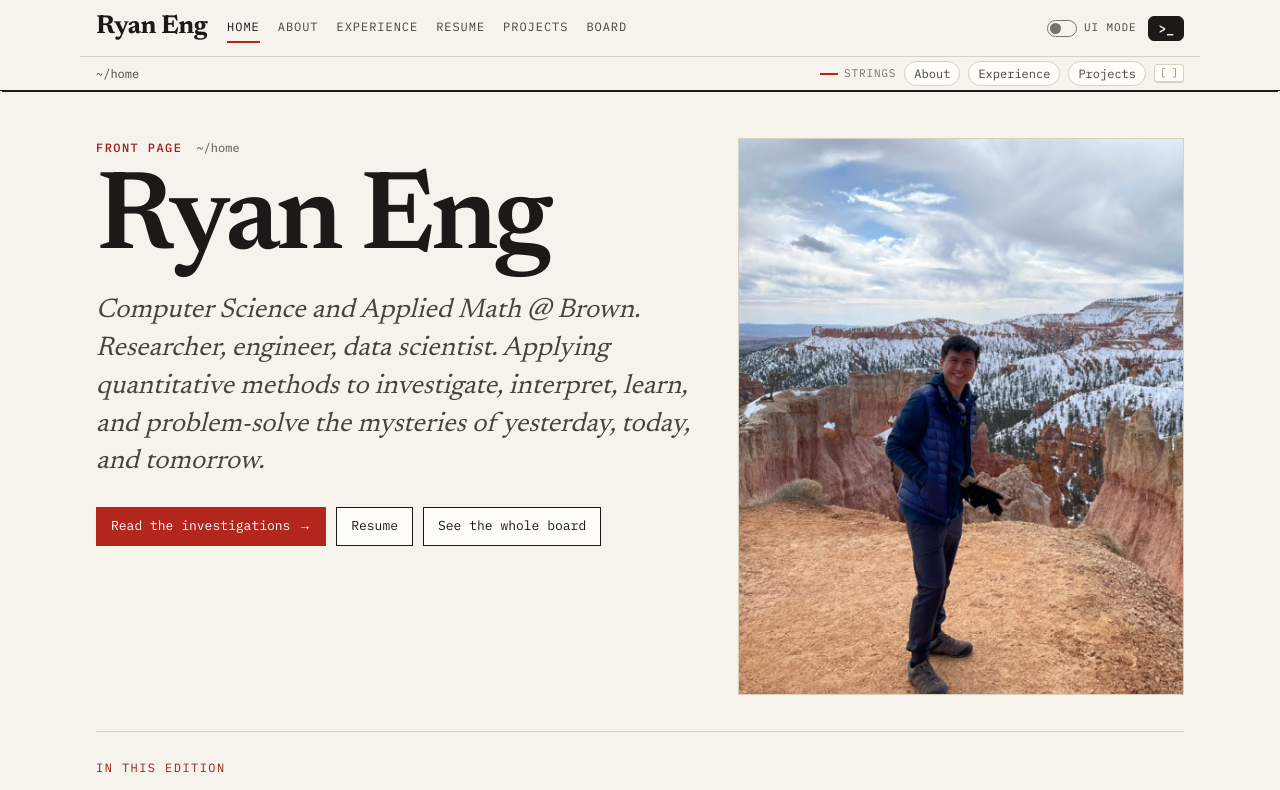
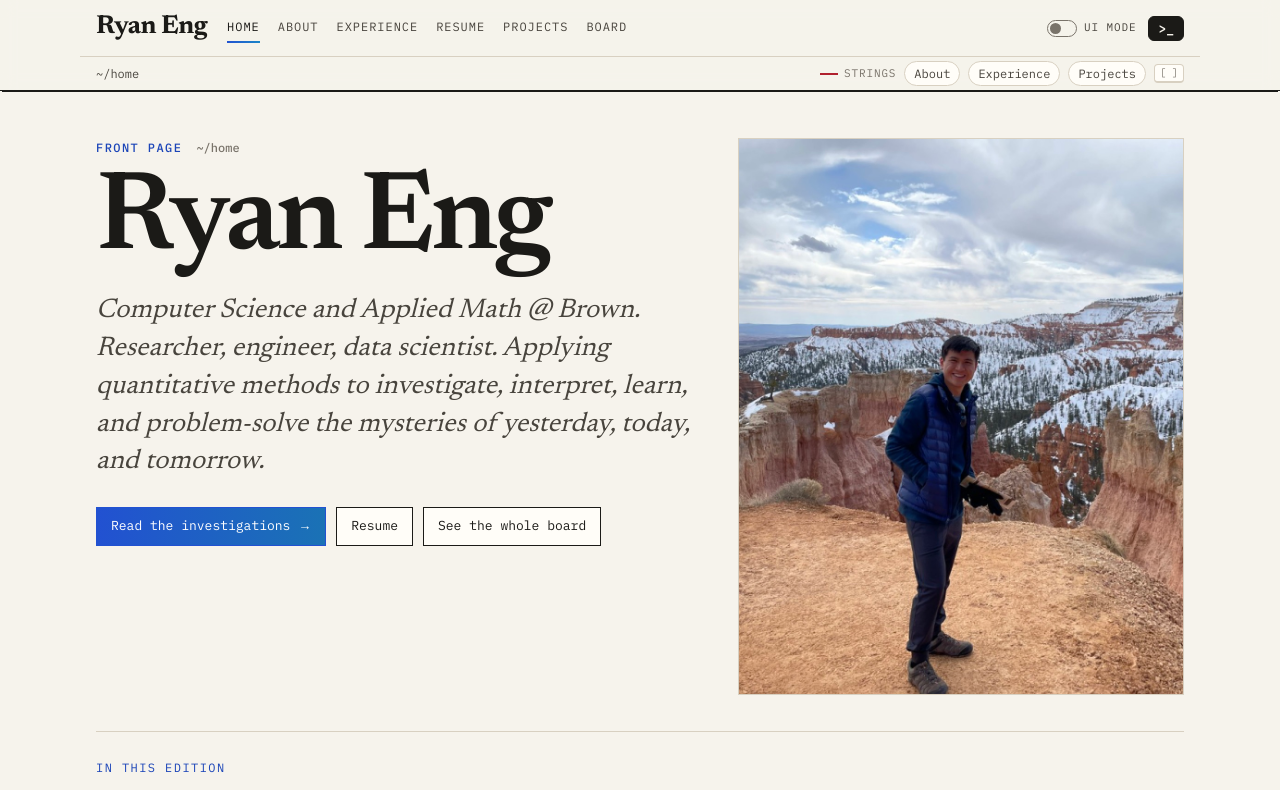
Before and after one commit to ryane008/ryane008.github.io, a Next.js app: page / in a window 1280 px wide. Shown: the top 790 px of the page. Built offline with nearby package versions, Linux system fonts and the light colour scheme.

Commit message:
modified color palette

```diff
--- a/app/globals.css
+++ b/app/globals.css
@@ -8,9 +8,14 @@
   --ink-2: #48443d;
   --ink-3: #79736a;
   --rule: #d8d0c1;
-  --red: #b3261e;
-  --red-ink: #9c1f18;
-  --red-wash: rgba(179, 38, 30, 0.09);
+  --red: #b0202e;
+  --red-ink: #971a26;
+  --red-wash: rgba(176, 32, 46, 0.09);
+  --accent: #2251d1;
+  --accent-ink: #1c45b8;
+  --accent-2: #1a86c7;
+  --accent-wash: rgba(34, 81, 209, 0.09);
+  --accent-grad: linear-gradient(90deg, var(--accent), var(--accent-2));
   --blue: #2a5a8a;
   --tk: #fff1a8;
   --board: #e9e3d6;
@@ -21,8 +26,8 @@
   --term-bg: #151513;
   --term-ink: #e9e6df;
   --term-dim: #8e897f;
-  --term-accent: #f08a7e;
-  --term-dir: #7fb0e0;
+  --term-accent: #85a5ff;
+  --term-dir: #6fd0c4;
 
   --serif: var(--font-serif), "Iowan Old Style", Georgia, serif;
   --mono: var(--font-mono), ui-monospace, "SF Mono", Menlo, monospace;
@@ -43,9 +48,13 @@
     --ink-2: #c3beb3;
     --ink-3: #8f897e;
     --rule: #39372f;
-    --red: #e5574c;
-    --red-ink: #f07a70;
-    --red-wash: rgba(229, 87, 76, 0.14);
+    --red: #dc3c3c;
+    --red-ink: #f26d6d;
+    --red-wash: rgba(220, 60, 60, 0.14);
+    --accent: #3d6cf0;
+    --accent-ink: #85a5ff;
+    --accent-2: #3fb4e6;
+    --accent-wash: rgba(61, 108, 240, 0.16);
     --blue: #7fb0e0;
     --tk: #5a4d12;
     --board: #191917;
@@ -84,15 +93,15 @@ body {
 
 a {
   color: inherit;
-  text-decoration-color: var(--red);
+  text-decoration-color: var(--accent);
   text-decoration-thickness: 1px;
   text-underline-offset: 3px;
 }
 a:hover {
-  color: var(--red-ink);
+  color: var(--accent-ink);
 }
 :focus-visible {
-  outline: 2px solid var(--red);
+  outline: 2px solid var(--accent);
   outline-offset: 3px;
 }
 
@@ -197,7 +206,7 @@ figcaption,
 }
 .masthead__nav a.is-active {
   color: var(--ink);
-  border-bottom-color: var(--red);
+  border-image: var(--accent-grad) 1;
 }
 
 .masthead__tools {
@@ -255,8 +264,8 @@ figcaption,
 }
 .chip--s0 {
   border-style: dashed;
-  border-color: var(--blue);
-  color: var(--blue);
+  border-color: var(--ink-3);
+  color: var(--ink-3);
 }
 .chip:hover,
 .chip:focus-visible {
@@ -304,15 +313,15 @@ figcaption,
   transition: transform 0.2s, background 0.2s;
 }
 .toggle input:checked + .toggle__track {
-  background: var(--red);
-  border-color: var(--red);
+  background: var(--accent);
+  border-color: var(--accent);
 }
 .toggle input:checked + .toggle__track::after {
   transform: translateX(13px);
   background: var(--card);
 }
 .toggle input:focus-visible + .toggle__track {
-  outline: 2px solid var(--red);
+  outline: 2px solid var(--accent);
   outline-offset: 2px;
 }
 
@@ -328,8 +337,8 @@ figcaption,
   cursor: pointer;
 }
 .shell-btn.is-on {
-  background: var(--red);
-  border-color: var(--red);
+  background: var(--accent);
+  border-color: var(--accent);
 }
 
 @media (max-width: 640px) {
@@ -385,7 +394,7 @@ main {
   font-size: 12px;
   text-transform: uppercase;
   letter-spacing: 0.12em;
-  color: var(--red-ink);
+  color: var(--accent-ink);
   font-weight: 500;
 }
 .kicker__path {
@@ -449,7 +458,7 @@ main {
   line-height: 0.82;
   padding: 6px 10px 0 0;
   font-weight: 700;
-  color: var(--red-ink);
+  color: var(--accent-ink);
 }
 
 .pull {
@@ -502,7 +511,8 @@ figcaption {
   color: var(--ink-2);
   margin-top: 8px;
   padding-left: 10px;
-  border-left: 2px solid var(--red);
+  border-left: 2px solid var(--accent);
+  border-image: linear-gradient(180deg, var(--accent), var(--accent-2)) 1;
 }
 .credit {
   color: var(--ink-3);
@@ -521,7 +531,7 @@ figcaption {
 .tk b {
   font-family: var(--mono);
   font-size: 0.75em;
-  color: var(--red-ink);
+  color: var(--accent-ink);
 }
 
 .callout {
@@ -543,7 +553,7 @@ figcaption {
   font-size: 12px;
   text-transform: uppercase;
   letter-spacing: 0.1em;
-  color: var(--red-ink);
+  color: var(--accent-ink);
   margin: 0 0 8px;
 }
 
@@ -607,9 +617,10 @@ figcaption {
   background: var(--ink);
   color: var(--paper);
 }
-.button--red {
-  background: var(--red);
-  border-color: var(--red);
+.button--primary {
+  /* Ends deeper than --accent-2 so white text stays legible across the fill. */
+  background: linear-gradient(90deg, var(--accent), #1a72b5);
+  border-color: var(--accent);
   color: #fff;
 }
 
@@ -673,7 +684,7 @@ pre.diagram {
   border-top-color: var(--red);
 }
 .string-card--s0 {
-  border-top-color: var(--blue);
+  border-top-color: var(--ink-3);
   border-top-style: dashed;
 }
 .string-card__kicker {
@@ -756,7 +767,7 @@ pre.diagram {
   text-transform: uppercase;
   letter-spacing: 0.12em;
   margin: 0 0 14px;
-  color: var(--red-ink);
+  color: var(--accent-ink);
 }
 .story {
   text-decoration: none;
@@ -768,7 +779,7 @@ pre.diagram {
 }
 .story:hover .story__title {
   text-decoration: underline;
-  text-decoration-color: var(--red);
+  text-decoration-color: var(--accent);
 }
 .story__kicker {
   font-family: var(--mono);
@@ -904,7 +915,7 @@ pre.diagram {
 .dossier__num {
   font-family: var(--mono);
   font-size: 12px;
-  color: var(--red-ink);
+  color: var(--accent-ink);
   letter-spacing: 0.1em;
   text-transform: uppercase;
 }
@@ -1028,9 +1039,9 @@ pre.diagram {
   transition: background 0.2s, border-color 0.2s, box-shadow 0.2s;
 }
 .xp-nav__track > li[data-id]:has(.is-active)::after {
-  background: var(--red);
-  border-color: var(--red);
-  box-shadow: 0 0 0 4px var(--red-wash);
+  background: var(--accent);
+  border-color: var(--accent);
+  box-shadow: 0 0 0 4px var(--accent-wash);
 }
 .xp-nav__group {
   display: flex;
@@ -1041,7 +1052,7 @@ pre.diagram {
   line-height: 1.3;
   text-transform: uppercase;
   letter-spacing: 0.08em;
-  color: var(--red-ink);
+  color: var(--accent-ink);
 }
 .xp-nav__group:not(:first-child) {
   padding-left: 12px;
@@ -1067,8 +1078,8 @@ pre.diagram {
   box-shadow: var(--shadow);
 }
 .xp-card.is-active {
-  border-color: var(--red);
-  box-shadow: 0 0 0 3px var(--red-wash), 0 6px 18px color-mix(in srgb, var(--red) 28%, transparent);
+  border-color: var(--accent);
+  box-shadow: 0 0 0 3px var(--accent-wash), 0 6px 18px color-mix(in srgb, var(--accent) 28%, transparent);
 }
 .xp-card__when {
   font-family: var(--mono);
@@ -1076,7 +1087,7 @@ pre.diagram {
   color: var(--ink-3);
 }
 .xp-card.is-active .xp-card__when {
-  color: var(--red-ink);
+  color: var(--accent-ink);
 }
 .xp-card__role {
   font-size: 15px;
@@ -1248,7 +1259,7 @@ pre.diagram {
   opacity: 0.85;
 }
 .string--s0 {
-  stroke: var(--blue);
+  stroke: var(--ink-3);
   stroke-width: 2.2;
   stroke-dasharray: 2 7;
 }
@@ -1286,12 +1297,12 @@ pre.diagram {
   height: 18px;
   margin-left: -9px;
   border-radius: 50%;
-  background: radial-gradient(circle at 35% 35%, #f37a70, var(--red) 55%, #6e130e);
+  background: radial-gradient(circle at 35% 35%, #f07272, var(--red) 55%, #6a1018);
   box-shadow: 0 3px 4px rgba(0, 0, 0, 0.35);
   z-index: 4;
 }
 .pin--spoke {
-  background: radial-gradient(circle at 35% 35%, #9cc4ea, var(--blue) 55%, #173451);
+  background: radial-gradient(circle at 35% 35%, #e4e6ea, #9aa0a8 55%, #474b51);
 }
 .pin--small {
   width: 14px;
@@ -1316,7 +1327,7 @@ pre.diagram {
   transition: box-shadow 0.2s, opacity 0.2s, translate 0.2s;
 }
 .card--spoke {
-  border-top: 4px dashed var(--blue);
+  border-top: 4px dashed var(--ink-3);
   padding: 30px 18px 16px;
 }
 a.card:hover,
@@ -1465,7 +1476,7 @@ a.card:focus-visible {
   border-top-width: 2px;
 }
 .swatch--s0 {
-  border-top: 3px dotted var(--blue);
+  border-top: 3px dotted var(--ink-3);
 }
 
 /* Board page (~) */
@@ -1549,7 +1560,7 @@ a.card:focus-visible {
 }
 .tree a {
   text-decoration: none;
-  color: var(--blue);
+  color: var(--accent-ink);
 }
 .tree .tree__dek {
   color: var(--ink-3);
@@ -1602,7 +1613,8 @@ a.card:focus-visible {
   font-family: var(--mono);
   font-size: 13.5px;
   line-height: 1.55;
-  border-top: 2px solid var(--red);
+  border-top: 2px solid var(--accent);
+  border-image: var(--accent-grad) 1;
   box-shadow: 0 -16px 40px rgba(0, 0, 0, 0.3);
 }
 .shell__bar {
@@ -1740,7 +1752,7 @@ a.card:focus-visible {
   gap: 8px;
 }
 .demo__controls input[type="range"] {
-  accent-color: var(--red);
+  accent-color: var(--accent);
   width: 120px;
 }
 .demo__controls .seg {
@@ -1792,7 +1804,7 @@ a.card:focus-visible {
   gap: 8px;
 }
 .weights__row input {
-  accent-color: var(--red);
+  accent-color: var(--accent);
   width: 100%;
   min-width: 0;
 }
--- a/app/not-found.tsx
+++ b/app/not-found.tsx
@@ -10,7 +10,7 @@ export default function NotFound() {
       <h1>This page isn&rsquo;t on the board.</h1>
       <p className="dek">An earlier version of this site may have linked here. Try the board, or press ` and type ls.</p>
       <p style={{ display: "flex", gap: 10, marginTop: 24 }}>
-        <NavLink className="button button--red" href="/board/">
+        <NavLink className="button button--primary" href="/board/">
           Go to the board
         </NavLink>
         <NavLink className="button" href="/">
--- a/app/page.tsx
+++ b/app/page.tsx
@@ -32,7 +32,7 @@ export default function Home() {
             tomorrow.
           </p>
           <div className="front__ctas">
-            <NavLink href={hrefFor("projects")} className="button button--red">
+            <NavLink href={hrefFor("projects")} className="button button--primary">
               Read the investigations →
             </NavLink>
             <NavLink href={hrefFor("resume")} className="button">
--- a/app/resume/page.tsx
+++ b/app/resume/page.tsx
@@ -19,7 +19,7 @@ export default function Resume() {
         }
       />
       <p style={{ display: "flex", gap: 10, flexWrap: "wrap" }}>
-        <a className="button button--red" href={PDF} download>
+        <a className="button button--primary" href={PDF} download>
           Download PDF
         </a>
         <a className="button" href={PDF} target="_blank" rel="noreferrer">
```
Also changed, not shown: components/AtariDiagram.tsx (+7 -7 lines), 1 other file (tests, documents, lock files or other folders).
